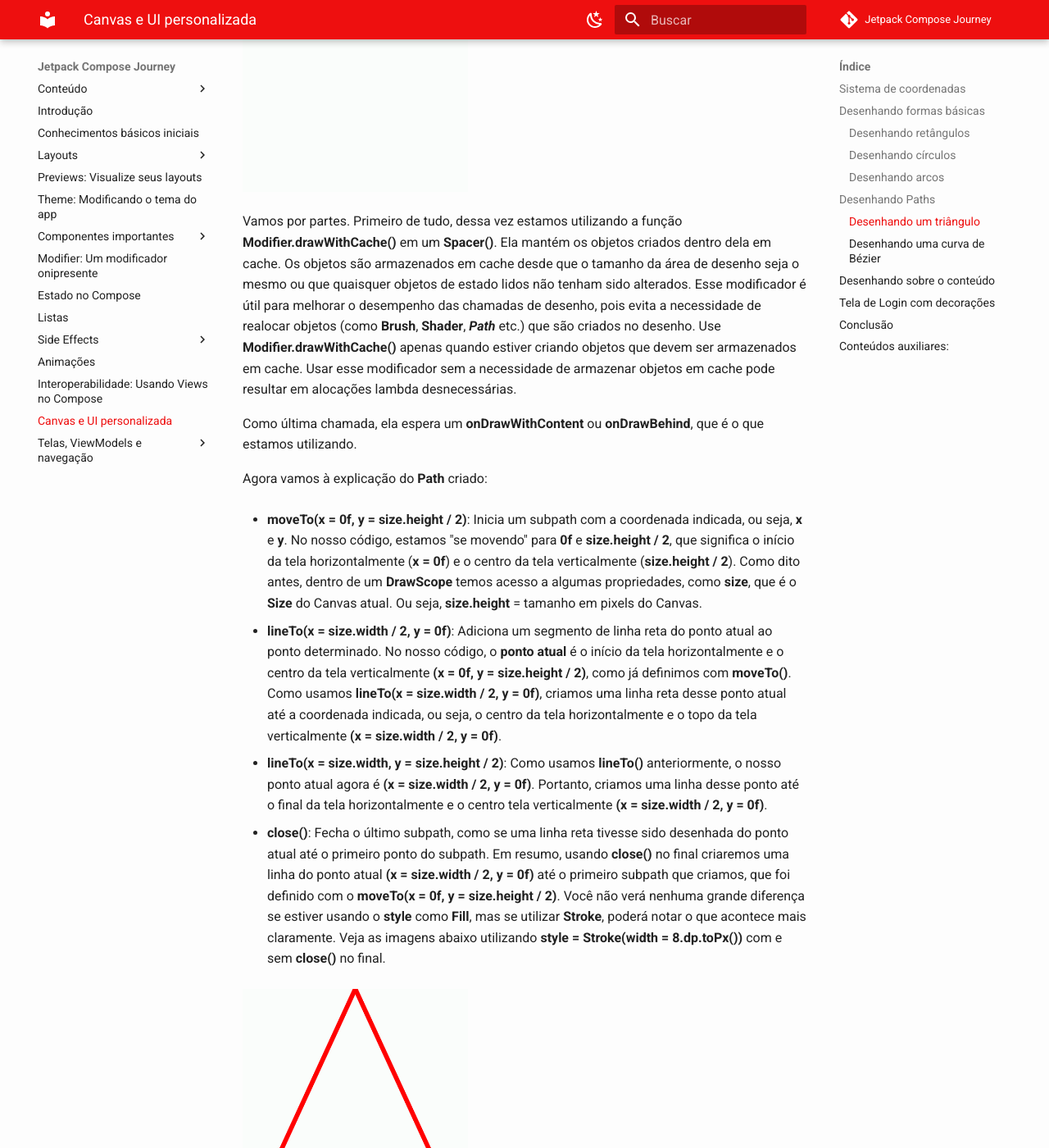
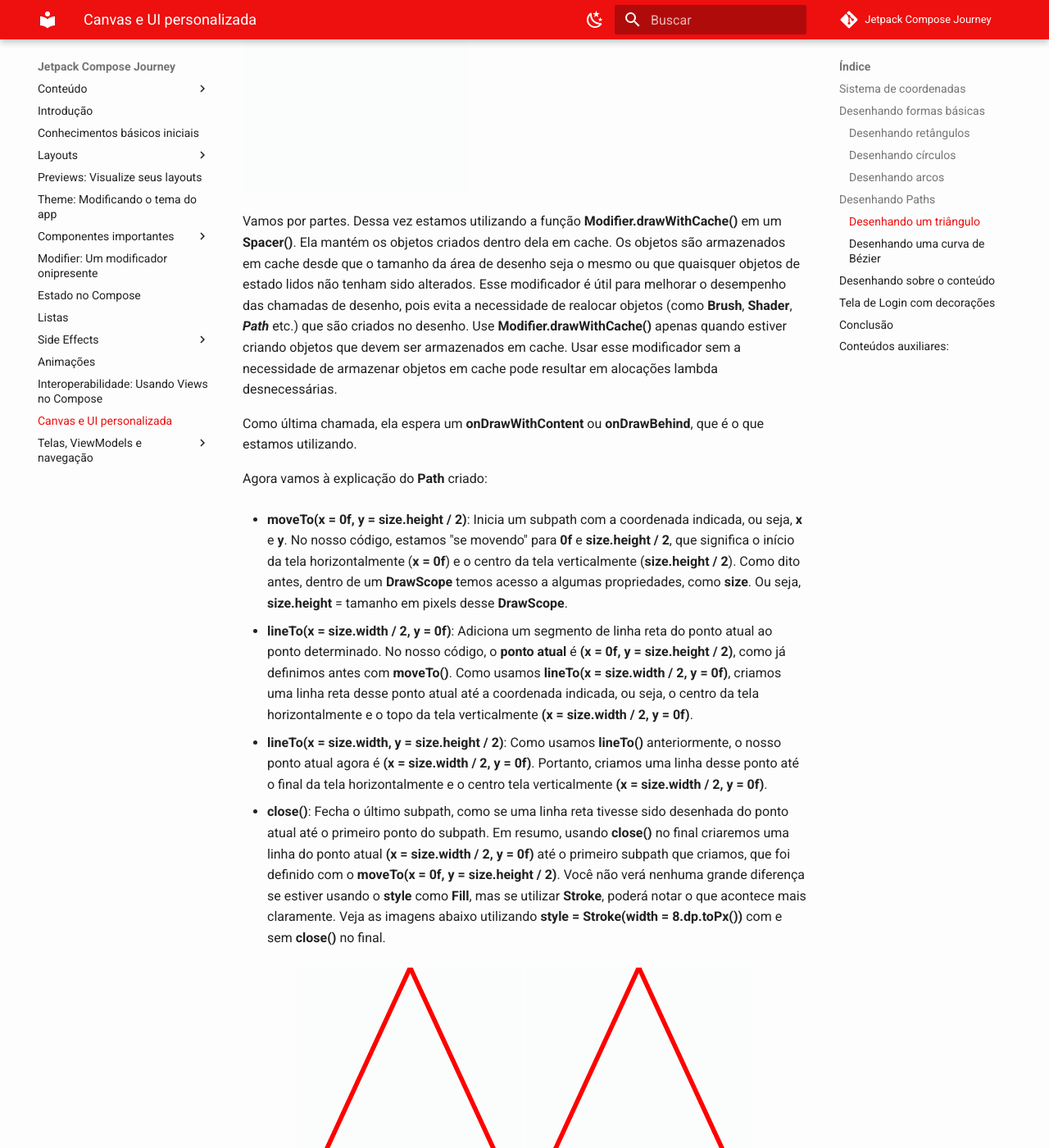
Before and after one commit to jsericksk/Jetpack-Compose-Journey, an MkDocs documentation site: the page built from docs/canvas.md, in a window 1280 px wide and 1400 px high, scrolled down 8011 px. Shown: the whole window at 82% size. Built offline with MkDocs 1.6.1 and Material for MkDocs 9.7.7, drawn with Linux system fonts in a browser that asks for light colours; emoji names are drawn with the system emoji font; comment, search, counter and statistics services are not loaded; some of the changed text lies outside the part shown.

Commit message:
canvas.md atualizado

```diff
--- a/docs/canvas.md
+++ b/docs/canvas.md
@@ -214,23 +214,28 @@
 
 <img src="../canvas/img-06.png" alt="Path" width="40%" height="20%"/>
 
-Vamos por partes. Primeiro de tudo, dessa vez estamos utilizando a função **Modifier.drawWithCache()** em um **Spacer()**. Ela mantém os objetos criados dentro dela em cache. Os objetos são armazenados em cache desde que o tamanho da área de desenho seja o mesmo ou que quaisquer objetos de estado lidos não tenham sido alterados. Esse modificador é útil para melhorar o desempenho das chamadas de desenho, pois evita a necessidade de realocar objetos (como **Brush**, **Shader**, ***Path*** etc.) que são criados no desenho. Use **Modifier.drawWithCache()** apenas quando estiver criando objetos que devem ser armazenados em cache. Usar esse modificador sem a necessidade de armazenar objetos em cache pode resultar em alocações lambda desnecessárias.
+Vamos por partes. Dessa vez estamos utilizando a função **Modifier.drawWithCache()** em um **Spacer()**. Ela mantém os objetos criados dentro dela em cache. Os objetos são armazenados em cache desde que o tamanho da área de desenho seja o mesmo ou que quaisquer objetos de estado lidos não tenham sido alterados. Esse modificador é útil para melhorar o desempenho das chamadas de desenho, pois evita a necessidade de realocar objetos (como **Brush**, **Shader**, ***Path*** etc.) que são criados no desenho. Use **Modifier.drawWithCache()** apenas quando estiver criando objetos que devem ser armazenados em cache. Usar esse modificador sem a necessidade de armazenar objetos em cache pode resultar em alocações lambda desnecessárias.
 
 Como última chamada, ela espera um **onDrawWithContent** ou **onDrawBehind**, que é o que estamos utilizando.
 
 Agora vamos à explicação do **Path** criado:
 
-- **moveTo(x = 0f, y = size.height / 2)**: Inicia um subpath com a coordenada indicada, ou seja, **x** e **y**. No nosso código, estamos "se movendo" para **0f** e **size.height / 2**, que significa o início da tela horizontalmente (**x = 0f**) e o centro da tela verticalmente (**size.height / 2**). Como dito antes, dentro de um **DrawScope** temos acesso a algumas propriedades, como **size**, que é o **Size** do Canvas atual. Ou seja, **size.height** = tamanho em pixels do Canvas.
+- **moveTo(x = 0f, y = size.height / 2)**: Inicia um subpath com a coordenada indicada, ou seja, **x** e **y**. No nosso código, estamos "se movendo" para **0f** e **size.height / 2**, que significa o início da tela horizontalmente (**x = 0f**) e o centro da tela verticalmente (**size.height / 2**). Como dito antes, dentro de um **DrawScope** temos acesso a algumas propriedades, como **size**. Ou seja, **size.height** = tamanho em pixels desse **DrawScope**.
 
-- **lineTo(x = size.width / 2, y = 0f)**: Adiciona um segmento de linha reta do ponto atual ao ponto determinado. No nosso código, o **ponto atual** é o início da tela horizontalmente e o centro da tela verticalmente **(x = 0f, y = size.height / 2)**, como já definimos com **moveTo()**. Como usamos **lineTo(x = size.width / 2, y = 0f)**, criamos uma linha reta desse ponto atual até a coordenada indicada, ou seja, o centro da tela horizontalmente e o topo da tela verticalmente **(x = size.width / 2, y = 0f)**.
+- **lineTo(x = size.width / 2, y = 0f)**: Adiciona um segmento de linha reta do ponto atual ao ponto determinado. No nosso código, o **ponto atual** é **(x = 0f, y = size.height / 2)**, como já definimos antes com **moveTo()**. Como usamos **lineTo(x = size.width / 2, y = 0f)**, criamos uma linha reta desse ponto atual até a coordenada indicada, ou seja, o centro da tela horizontalmente e o topo da tela verticalmente **(x = size.width / 2, y = 0f)**.
 
 - **lineTo(x = size.width, y = size.height / 2)**: Como usamos **lineTo()** anteriormente, o nosso ponto atual agora é **(x = size.width / 2, y = 0f)**. Portanto, criamos uma linha desse ponto até o final da tela horizontalmente e o centro tela verticalmente **(x = size.width / 2, y = 0f)**.
 
 - **close()**: Fecha o último subpath, como se uma linha reta tivesse sido desenhada do ponto atual até o primeiro ponto do subpath. Em resumo, usando **close()** no final criaremos uma linha do ponto atual **(x = size.width / 2, y = 0f)** até o primeiro subpath que criamos, que foi definido com o **moveTo(x = 0f, y = size.height / 2)**. Você não verá nenhuma grande diferença se estiver usando o **style** como **Fill**, mas se utilizar **Stroke**, poderá notar o que acontece mais claramente. Veja as imagens abaixo utilizando **style = Stroke(width = 8.dp.toPx())** com e sem **close()** no final.
 
-<img src="../canvas/img-07.png" alt="Path" width="40%" height="20%"/>
+<p align="center">
+    <img src="../canvas/img-07.png" alt="Path" width="40%" height="20%"/>
+    <img src="../canvas/img-08.png" alt="Path" width="40%" height="20%"/>
+</p>
 
-<img src="../canvas/img-08.png" alt="Path" width="40%" height="20%"/>
+Veja a imagem abaixo para ver um exemplo mais visual do que foi dito acima:
+
+<img src="../canvas/img-13.png" alt="Path"/>
 
 #### Desenhando uma curva de Bézier
 
```
Also changed, not shown: docs/canvas/img-13.png (added).
